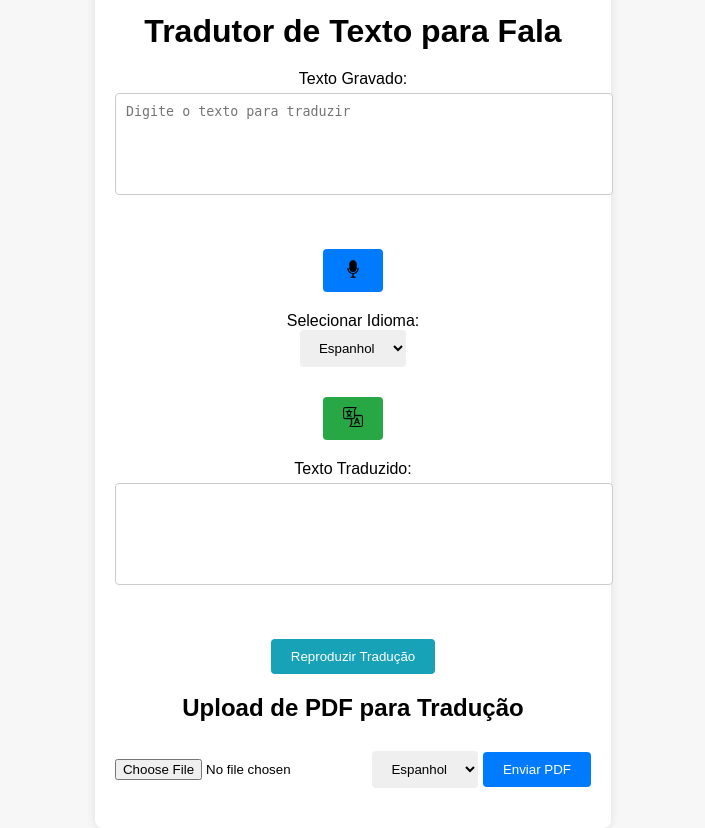
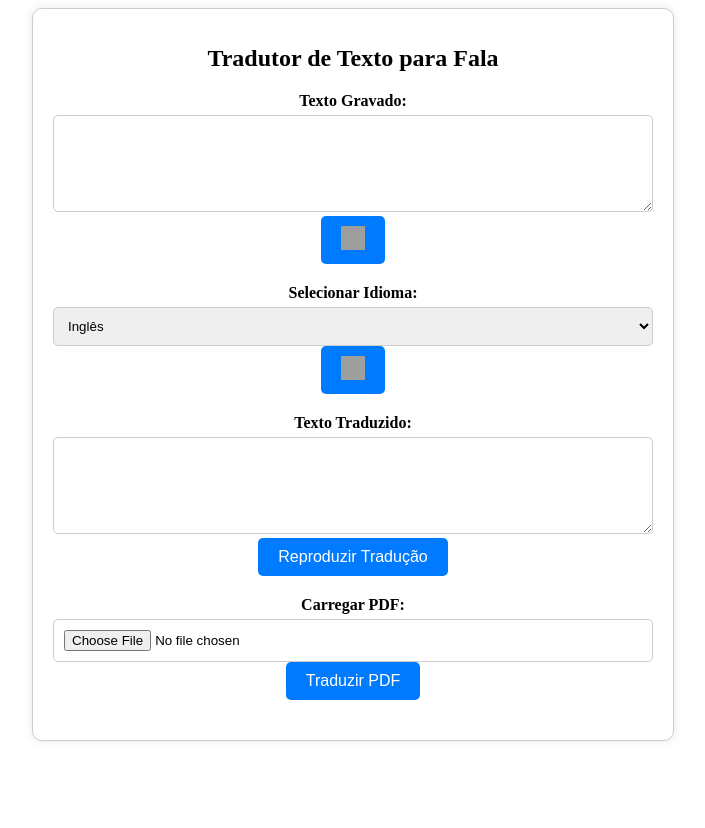
Before and after one commit to JoaoRamos112/onlinetranslator, a Flask app: page / in a window 1280 px wide. Shown: the whole page, without its empty margins (287-992 px from the left). After the commit the page ends 741 px from the top, so only its background shows below. Run offline with Flask 3, Linux system fonts and the light colour scheme; grey boxes are pictures that could not be loaded.

Commit message:
Tem siotio para pdf A tradução funciona e tbm deteta voz

```diff
--- a/app.py
+++ b/app.py
@@ -1,36 +1,3 @@
-from flask import Flask, render_template, request, jsonify
-import speech_recognition as sr
-from googletrans import Translator
-import pyttsx3
-
-app = Flask(__name__)
-
-@app.route('/')
-def index():
-    return render_template('index.html')
-
-@app.route('/translate', methods=['POST'])
-def translate():
-    data = request.get_json()
-    text = data.get('text')
-    dest_language = data.get('language')
-
-    translator = Translator()
-    translated = translator.translate(text, dest=dest_language)
-    return jsonify({'translated_text': translated.text})
-
-@app.route('/speak', methods=['POST'])
-def speak():
-    data = request.get_json()
-    text = data.get('text')
-
-    engine = pyttsx3.init()
-    engine.say(text)
-    engine.runAndWait()
-    return '', 204
-
-if __name__ == '__main__':
-    app.run(host='0.0.0.0', port=8080)
 from flask import Flask, render_template, request, jsonify, send_file
 import requests
 import uuid
@@ -42,9 +9,9 @@ from fpdf import FPDF
 app = Flask(__name__)
 
 # Configurações da API do Azure
-subscription_key = 'YOUR_AZURE_TRANSLATOR_KEY'
+subscription_key = '683d4d5e89244d31b649623d60c684ff'
 endpoint = 'https://api.cognitive.microsofttranslator.com'
-location = 'YOUR_RESOURCE_LOCATION'
+location = 'francecentral'
 
 
 @app.route('/')
--- a/static/css/styles.css
+++ b/static/css/styles.css
@@ -1,41 +1,15 @@
-body {
-    font-family: Arial, sans-serif;
-    background-color: #f4f4f9;
-    margin: 0;
-    padding: 0;
-    display: flex;
-    justify-content: center;
-    align-items: center;
-    height: 100vh;
-}
-
 .container {
-    text-align: center;
-    background: white;
+    max-width: 600px;
+    margin: 0 auto;
     padding: 20px;
-    border-radius: 8px;
-    box-shadow: 0 0 10px rgba(0, 0, 0, 0.1);
-}
-body {
-    font-family: Arial, sans-serif;
-    background-color: #f7f7f7;
-    margin: 0;
-    padding: 0;
-    display: flex;
-    justify-content: center;
-    align-items: center;
-    height: 100vh;
-}
-
-.container {
-    background-color: #fff;
-    padding: 20px;
-    border-radius: 8px;
+    border: 1px solid #ccc;
+    border-radius: 10px;
     box-shadow: 0 0 10px rgba(0, 0, 0, 0.1);
     text-align: center;
 }
 
 h1 {
+    font-size: 24px;
     margin-bottom: 20px;
 }
 
@@ -43,75 +17,40 @@ h1 {
     margin-bottom: 20px;
 }
 
-textarea {
+label {
+    display: block;
+    font-weight: bold;
+    margin-bottom: 5px;
+}
+
+textarea, select, input[type="file"] {
     width: 100%;
-    height: 80px;
     padding: 10px;
     border: 1px solid #ccc;
-    border-radius: 4px;
-    resize: none;
+    border-radius: 5px;
+    box-sizing: border-box;
 }
 
-select, button {
-    padding: 10px 15px;
+button {
+    padding: 10px 20px;
     border: none;
-    border-radius: 4px;
+    border-radius: 5px;
+    background-color: #007bff;
+    color: white;
+    font-size: 16px;
     cursor: pointer;
 }
 
 button img {
-    width: 30px;
-    height: 30px;
-}
-
-button#microphone-button {
-    background-color: #007bff;
-    color: white;
-}
-
-button#translate-button {
-    background-color: #28a745;
-    color: white;
-}
-
-button#speak-button {
-    background-color: #17a2b8;
-    color: white;
-}
-
-h1 {
-    margin-bottom: 20px;
-}
-
-label {
-    display: block;
-    margin-top: 10px;
-}
-
-textarea {
-    width: 100%;
-    padding: 10px;
-    margin-top: 5px;
-    margin-bottom: 20px;
-    border: 1px solid #ccc;
-    border-radius: 4px;
-}
-
-button {
-    padding: 10px 20px;
-    margin-top: 10px;
-    border: none;
-    background-color: #007bff;
-    color: white;
-    border-radius: 4px;
-    cursor: pointer;
-}
-
-button img {
-    width: 20px;
-    height: 20px;
+    width: 24px;
+    height: 24px;
 }
 
 button:hover {
     background-color: #0056b3;
 }
+
+#download-link {
+    display: block;
+    margin-top: 20px;
+}
--- a/static/js/scripts.js
+++ b/static/js/scripts.js
@@ -11,9 +11,17 @@ function translateText() {
     })
     .then(response => response.json())
     .then(data => {
-        document.getElementById('translated-text').innerText = data.translated_text;
+        if (data.translated_text) {
+            document.getElementById('translated-text').innerText = data.translated_text;
+        } else {
+            console.error('Error:', data);
+            alert('Error translating text. Please try again.');
+        }
     })
-    .catch(error => console.error('Error:', error));
+    .catch(error => {
+        console.error('Error:', error);
+        alert('Error translating text. Please try again.');
+    });
 }
 
 function speakText() {
@@ -26,7 +34,10 @@ function speakText() {
         },
         body: JSON.stringify({ text: text }),
     })
-    .catch(error => console.error('Error:', error));
+    .catch(error => {
+        console.error('Error:', error);
+        alert('Error speaking text. Please try again.');
+    });
 }
 
 function startRecognition() {
@@ -66,5 +77,8 @@ function uploadPDF() {
         link.download = 'translated.pdf';
         link.style.display = 'block';
     })
-    .catch(error => console.error('Error:', error));
+    .catch(error => {
+        console.error('Error:', error);
+        alert('Error uploading PDF. Please try again.');
+    });
 }
--- a/templates/index.html
+++ b/templates/index.html
@@ -11,49 +11,35 @@
         <h1>Tradutor de Texto para Fala</h1>
         <div class="form-group">
             <label for="text-to-translate">Texto Gravado:</label>
-            <textarea id="text-to-translate" placeholder="Digite o texto para traduzir"></textarea>
-        </div>
-        <div class="form-group">
-            <button id="microphone-button" type="button" onclick="startRecognition()">
-                <img src="{{ url_for('static', filename='images/microfone.png') }}" alt="Microfone">
+            <textarea id="text-to-translate" rows="5"></textarea>
+            <button onclick="startRecognition()">
+                <img src="https://img.icons8.com/ios-glyphs/30/000000/microphone.png"/>
             </button>
         </div>
         <div class="form-group">
             <label for="language-select">Selecionar Idioma:</label>
             <select id="language-select">
+                <option value="en">Inglês</option>
                 <option value="es">Espanhol</option>
                 <option value="fr">Francês</option>
-                <option value="de">Alemão</option>
-                <option value="en">Inglês</option>
-                <!-- Adicione mais opções de idiomas conforme necessário -->
+                <!-- Adicione mais opções conforme necessário -->
             </select>
-        </div>
-        <div class="form-group">
-            <button id="translate-button" type="button" onclick="translateText()">
-                <img src="{{ url_for('static', filename='images/traduzir.png') }}" alt="Traduzir">
+            <button onclick="translateText()">
+                <img src="https://img.icons8.com/ios-glyphs/30/000000/google-translate.png"/>
             </button>
         </div>
         <div class="form-group">
             <label for="translated-text">Texto Traduzido:</label>
-            <textarea id="translated-text" readonly></textarea>
+            <textarea id="translated-text" rows="5" readonly></textarea>
+            <button onclick="speakText()">Reproduzir Tradução</button>
         </div>
         <div class="form-group">
-            <button id="speak-button" type="button" onclick="speakText()">Reproduzir Tradução</button>
-        </div>
-        <div class="form-group">
-            <h2>Upload de PDF para Tradução</h2>
             <form id="upload-form" enctype="multipart/form-data">
-                <input type="file" id="file-input" name="file" accept=".pdf">
-                <select id="pdf-language-select" name="language">
-                    <option value="es">Espanhol</option>
-                    <option value="fr">Francês</option>
-                    <option value="de">Alemão</option>
-                    <option value="en">Inglês</option>
-                    <!-- Adicione mais opções de idiomas conforme necessário -->
-                </select>
-                <button type="button" onclick="uploadPDF()">Enviar PDF</button>
+                <label for="pdf-file">Carregar PDF:</label>
+                <input type="file" id="pdf-file" name="file" accept=".pdf">
+                <button type="button" onclick="uploadPDF()">Traduzir PDF</button>
             </form>
-            <a id="download-link" style="display:none;">Baixar PDF Traduzido</a>
+            <a id="download-link" style="display: none;">Baixar PDF Traduzido</a>
         </div>
     </div>
     <script src="{{ url_for('static', filename='js/scripts.js') }}"></script>
```
